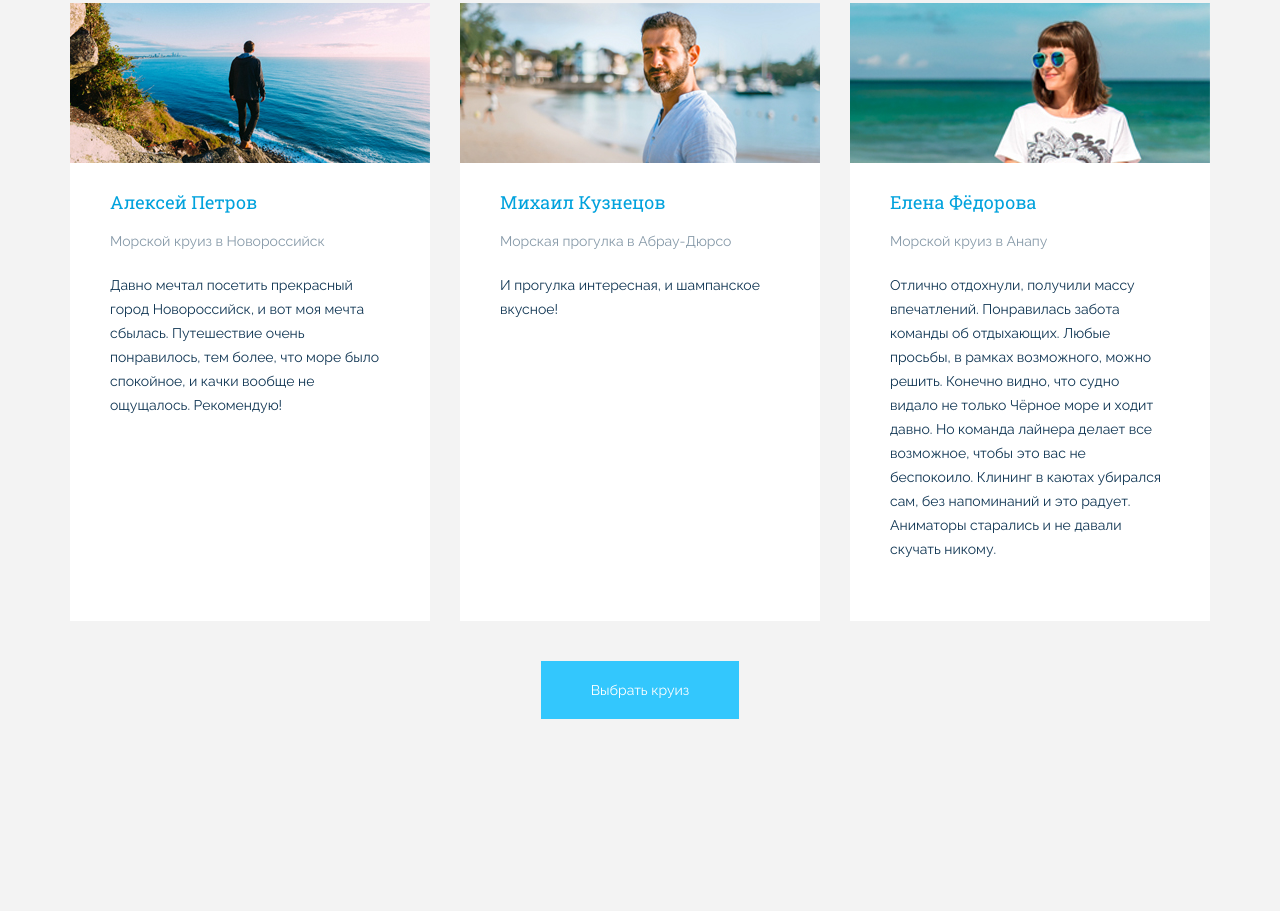
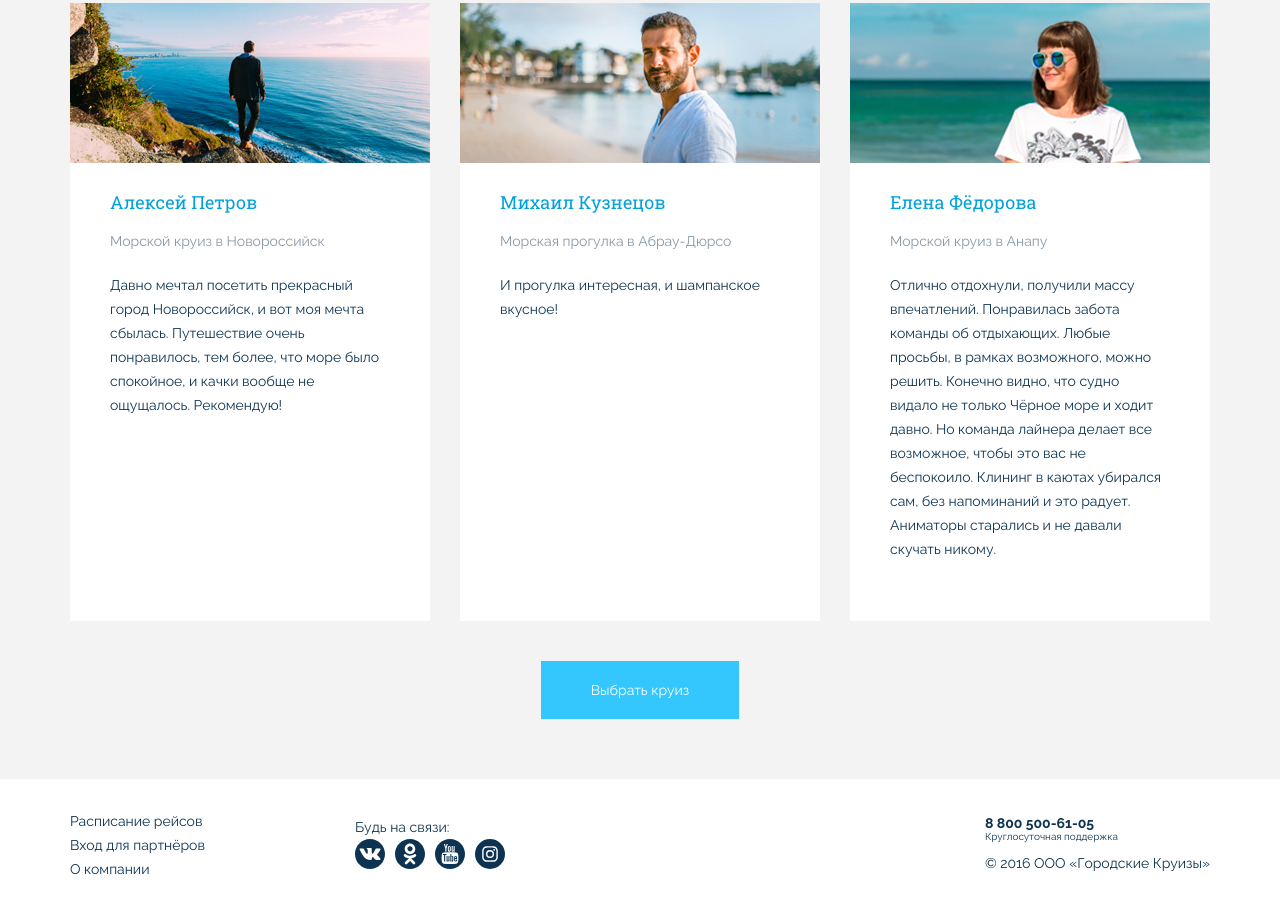
Before and after one commit to puncoviy/cruise-layout, a plain HTML site: page index.html in a window 1280 px wide. Shown: the part 2998-3909 px from the top of the page. Before the commit the page ends 3777 px from the top, so only its background shows below. Drawn offline with Linux system fonts and the light colour scheme.

Commit message:
feat: finish footer section

```diff
--- a/css/style.css
+++ b/css/style.css
@@ -308,3 +308,45 @@ body {
     margin-left: auto;
     margin-right: auto;
 }
+
+/* FOOTER */
+
+.footer {
+    background-color: #fff;
+    padding: 30px 0;
+}
+
+.footer__inner {
+    display: flex;
+    align-items: center;
+}
+
+.footer__menu-list {
+    margin-right: 150px;
+}
+
+.footer__menu-item-link {
+    text-decoration: none;
+    color: #0d3351;
+}
+
+.footer__social {
+    margin-right: auto;
+}
+
+.footer__social-list {
+    display: flex;
+    gap: 10px;
+}
+
+.footer__social-item-link>.icon {
+    width: 30px;
+    height: 30px;
+    fill: #0d3351;
+}
+
+.footer__contacts {
+    display: flex;
+    flex-direction: column;
+    gap: 7px;
+}
--- a/index.html
+++ b/index.html
@@ -215,6 +215,59 @@
         </div>
     </section>
 
-    <footer class="footer"></footer>
+    <footer class="footer">
+        <div class="container">
+            <div class="footer__inner">
+                <ul class="footer__menu-list">
+                    <li class="footer__menu-item">
+                        <a class="footer__menu-item-link" href="#">Расписание рейсов</a>
+                    </li>
+                    <li class="footer__menu-item">
+                        <a class="footer__menu-item-link" href="#">Вход для партнёров</a>
+                    </li>
+                    <li class="footer__menu-item">
+                        <a class="footer__menu-item-link" href="#">О компании</a>
+                    </li>
+                </ul>
+                <div class="footer__social">
+                    <span class="footer__social-text">Будь на связи:</span>
+                    <ul class="footer__social-list">
+                        <li class="footer__social-item">
+                            <a class="footer__social-item-link" href="#">
+                                <svg class="icon">
+                                    <use xlink:href="./img/svg/sprite.svg#vk-social-logotype-svgrepo-com"></use>
+                                </svg>
+                            </a>
+                        </li>
+                        <li class="footer__social-item">
+                            <a class="footer__social-item-link" href="#">
+                                <svg class="icon">
+                                    <use xlink:href="./img/svg/sprite.svg#odnoklassniki-logo-svgrepo-com"></use>
+                                </svg>
+                            </a>
+                        </li>
+                        <li class="footer__social-item">
+                            <a class="footer__social-item-link" href="#">
+                                <svg class="icon">
+                                    <use xlink:href="./img/svg/sprite.svg#youtube-logotype-svgrepo-com"></use>
+                                </svg>
+                            </a>
+                        </li>
+                        <li class="footer__social-item">
+                            <a class="footer__social-item-link" href="#">
+                                <svg class="icon">
+                                    <use xlink:href="./img/svg/sprite.svg#instagram-with-circle-svgrepo-com"></use>
+                                </svg>
+                            </a>
+                        </li>
+                    </ul>
+                </div>
+                <div class="footer__contacts">
+                    <a class="footer__phone header__phone" href="tel:88005006105">8 800 500-61-05 <span>Круглосуточная поддержка</span></a>
+                    <p class="footer__company">© 2016 OOO «Городские Круизы»</p>
+                </div>
+            </div>
+        </div>
+    </footer>
 </body>
 </html>
```
